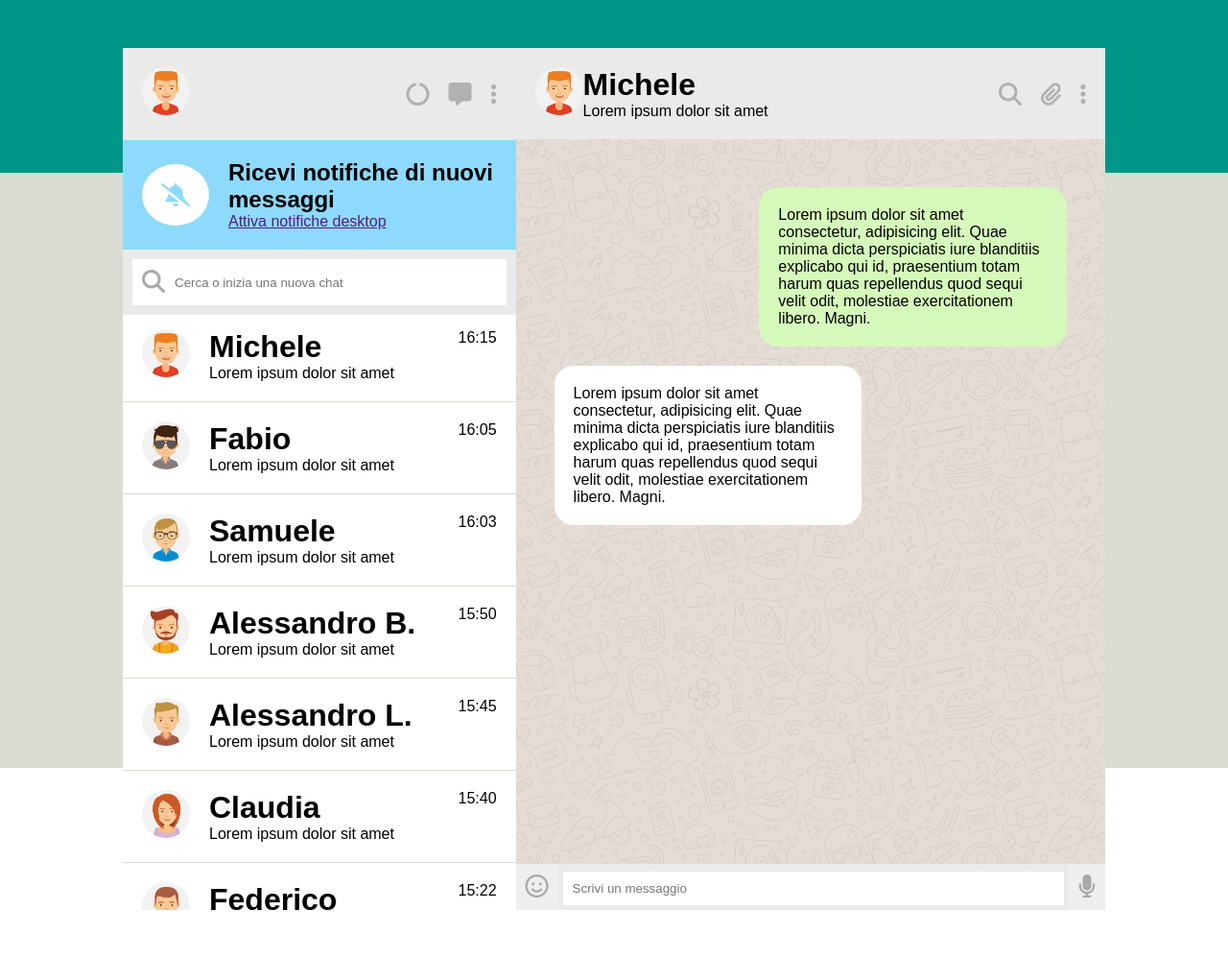
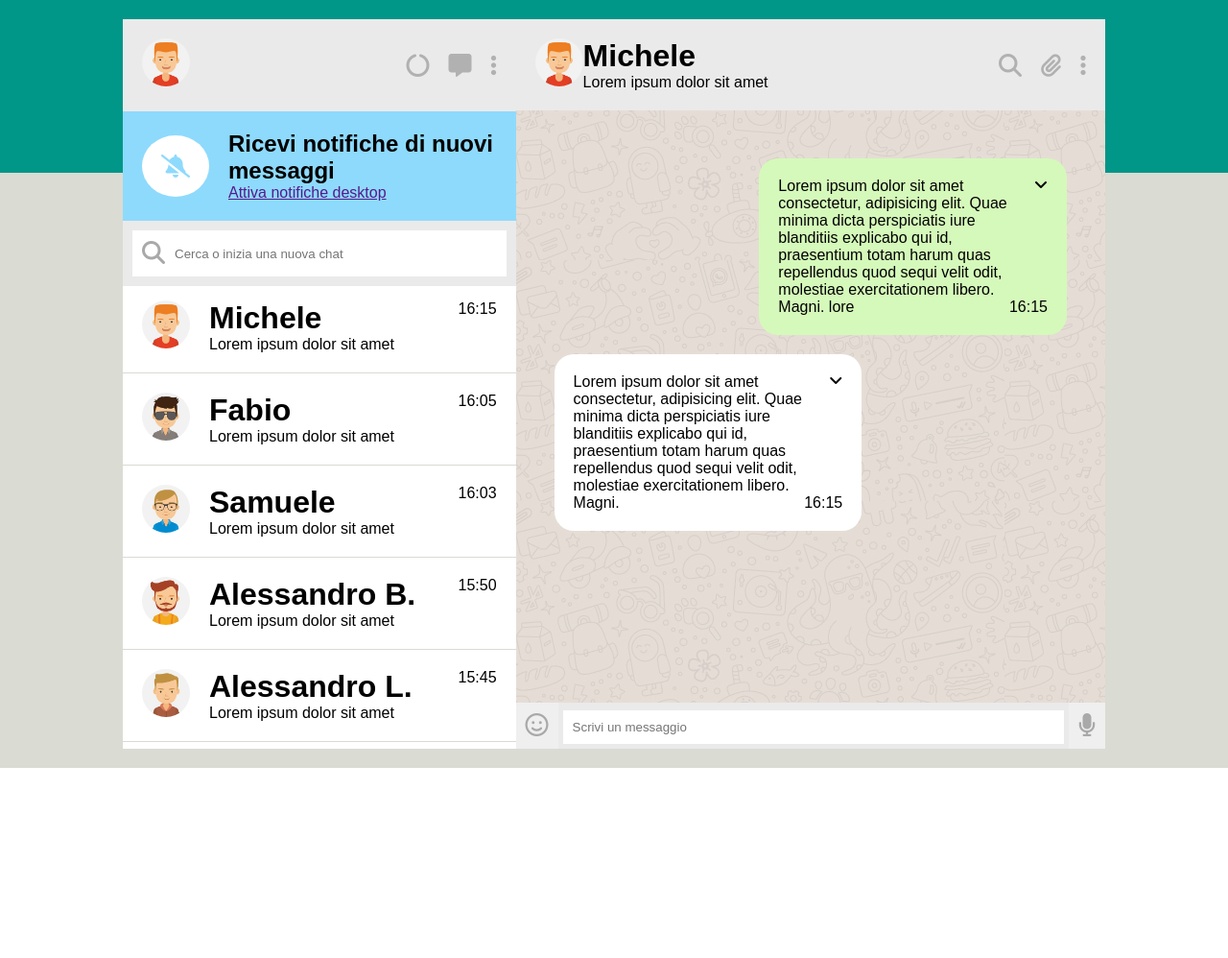
Before and after one commit to ChristianIlliano/html-css-boolzapp, a plain HTML site: page index.html in a window 1280 px wide. Shown: the whole page at 96% size. After the commit the page ends 800 px from the top, so only its background shows below. Drawn offline with Linux system fonts and the light colour scheme.

Commit message:
feat: chevron

```diff
--- a/css/responsive.css
+++ b/css/responsive.css
@@ -36,6 +36,7 @@
     .container {
      width: 100%;
      padding: 0;
+     height: 100%;
     }
 
 }
--- a/css/style.css
+++ b/css/style.css
@@ -74,8 +74,8 @@ img {
 }
 .container {
     margin: 0 auto;
-    padding: 50px 0 ;
     width: 80%;
+    height: 95vh;
 }
 
 /* col-left */
@@ -84,7 +84,6 @@ img {
     width: 40%;
     /* debug */
     background-color: white;
-    height: 898px;
     overflow: scroll;
     position: relative;
 }
@@ -164,7 +163,8 @@ img {
 }
 
 .container-mess {
-    height: 755px;
+    height: calc(100% - 143px);
+    overflow: scroll;
 }
 
 .col-right header {
--- a/index.html
+++ b/index.html
@@ -14,7 +14,7 @@
 
 <body>
     <!-- Backgound -->
-    <div class="background">
+    <div class="background flex justify-content-center align-items-center">
         <div class="container flex">
             <!-- Col-left -->
             <div class="col-left">
@@ -36,7 +36,7 @@
                     <!-- /header -->
 
                     <!-- main -->
-                    <main>
+
                         <!-- Noficiation -->
                         <div class="notification flex justify-content-center align-items-center">
                             <div>
@@ -273,20 +273,40 @@
                 <!-- /header -->
 
                 <!-- main -->
-                <main>
                     <div class="container-mess flex dir-column p-40">
                         <div class="justify-content-end flex">
-                            <div class="mess-right">
+                            <div class="mess-right flex">
+                                <div>
                                 <p>Lorem ipsum dolor sit amet consectetur, adipisicing elit. Quae minima dicta
                                     perspiciatis iure blanditiis explicabo qui id, praesentium totam harum quas
-                                    repellendus quod sequi velit odit, molestiae exercitationem libero. Magni.</p>
+                                    repellendus quod sequi velit odit, molestiae exercitationem libero. Magni. lore</p>
+                                </div>
+                                    <div class="time flex dir-column justify-content-between align-items-end" >
+                                        <div class="chevron">
+                                        <i class="fa-solid fa-angle-down"></i>
+                                        </div>
+                                        <p>16:15</p>
+                                    </div>
                             </div>
+
+
                         </div>
-                        <div class="mess-left">
+                        <div class="mess-left flex">
+                            <div>
                             <p>Lorem ipsum dolor sit amet consectetur, adipisicing elit. Quae minima dicta perspiciatis
                                 iure blanditiis explicabo qui id, praesentium totam harum quas repellendus quod sequi
                                 velit odit, molestiae exercitationem libero. Magni.</p>
+                            </div>
+
+                            <div class="time flex dir-column justify-content-between align-items-end" >
+                                <div class="chevron">
+                                <i class="fa-solid fa-angle-down"></i>
+                                </div>
+                                <p>16:15</p>
+                            </div>
+
                         </div>
+
                     </div>
 
                     <div class="chat-bar flex ">
@@ -303,7 +323,7 @@
 
                     </div>
 
-                </main>
+
                 <!-- /main -->
 
                 <!-- footer -->
```
